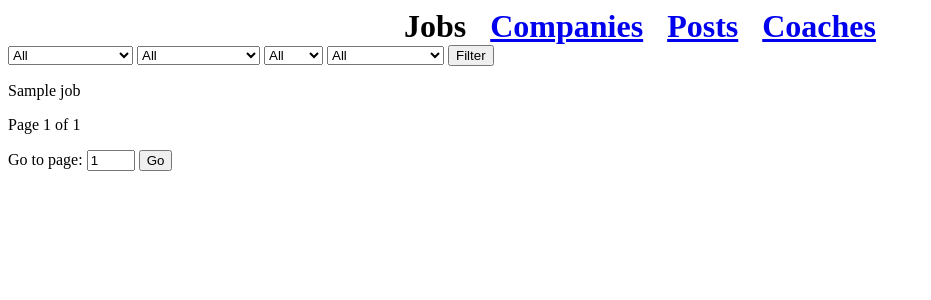
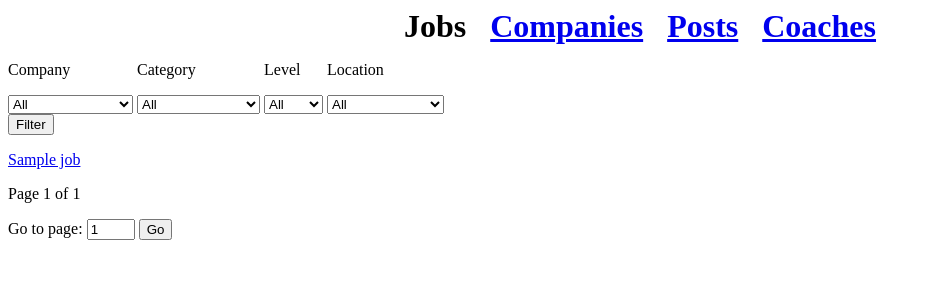
Before and after one commit to tayloraburgess/themuse-project, a Flask app: template templates/index.html in a window 1280 px wide. Shown: the top 300 px of the page, without its empty margins (0-931 px from the left). Run offline with Flask 2, Linux system fonts and the light colour scheme; the template is opened without the code that fills it: most values are stand-ins (such as "Sample title", 1, 10 or a date in 2020).

Commit message:
Add (very) light layout styling and semantic markup

```diff
--- a/static/css/main.css
+++ b/static/css/main.css
@@ -5,6 +5,10 @@ div {
 div.menu {
   width: 100%;
   text-align: center;
+}
+
+div.filter {
+  display: inline-block;
 }
 
 .clearfix {
--- a/templates/index.html
+++ b/templates/index.html
@@ -7,6 +7,9 @@
     <h1 class='menu-item'><a href='/coaches'>Coaches</a></h1>
   </div>
   <form id='main' action='/' method='post'>
+    <div class='filter-container'>
+      <div class='filter'>
+        <p>Company</p>
         <select name='company'>
           <option value=''>All</option>
           {% for company in filter_data['companies'] %}
@@ -20,6 +23,9 @@
             </option>
           {% endfor %}
         </select>
+      </div>
+      <div class='filter'>
+        <p>Category</p>
         <select name='category'>
           <option value=''>All</option>
           {% for category in filter_data['categories'] %}
@@ -33,6 +39,9 @@
             </option>
           {% endfor %}
         </select>
+      </div>
+      <div class='filter'>
+        <p>Level</p>
         <select name='level'>
           <option value=''>All</option>
           {% for level in filter_data['levels'] %}
@@ -46,6 +55,9 @@
             </option>
           {% endfor %}
         </select>
+      </div>
+      <div class='filter'>
+        <p>Location</p>
         <select name='location'>
           <option value=''>All</option>
           {% for location in filter_data['locations'] %}
@@ -59,9 +71,13 @@
           </option>
           {% endfor %}
         </select>
+      </div>
+    </div>
+    <div>
       <button type='submit'>Filter</button>
+    </div>
   </form>
   {% for job in jobs %}
-  <p>{{ job.name }}</p>
+  <p><a href='{{ job.refs.landing_page }}'>{{ job.name }}</a></p>
   {% endfor %}
 {% endblock %}
--- a/templates/posts.html
+++ b/templates/posts.html
@@ -7,6 +7,8 @@
     <h1 class='menu-item'><a href='/coaches'>Coaches</a></h1>
   </div>
   <form id='main' action='/posts' method='post'>
+    <div class='filter-container'>
+      <div class='filter'>
         <select name='tag'>
           <option value=''>All</option>
           {% for tag in filter_data %}
@@ -20,9 +22,11 @@
             </option>
           {% endfor %}
         </select>
+      </div>
+    </div>
     <button type='submit'>Filter</button>
   </form>
   {% for post in posts %}
-  <p>{{ post.name }}</p>
+  <p><a href='{{ post.refs.landing_page }}'>{{ post.name }}</a></p>
   {% endfor %}
 {% endblock %}
```
Also changed, not shown: templates/coaches.html (+12 -1 lines), templates/companies.html (+12 -1 lines). Lines whose indentation alone changed are shown as unchanged.
